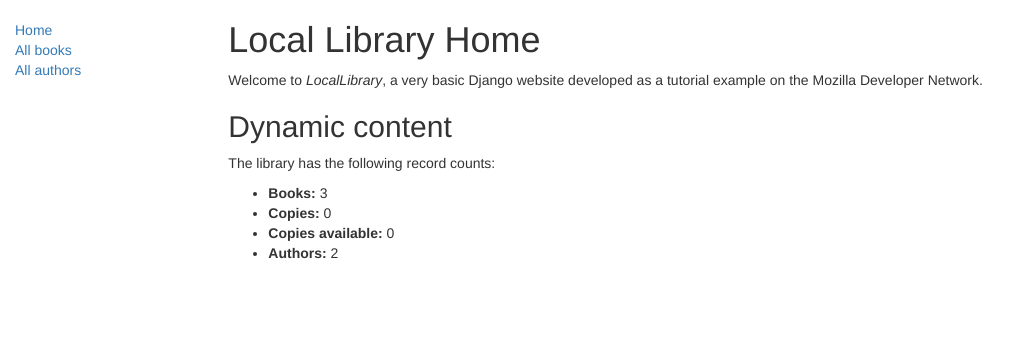
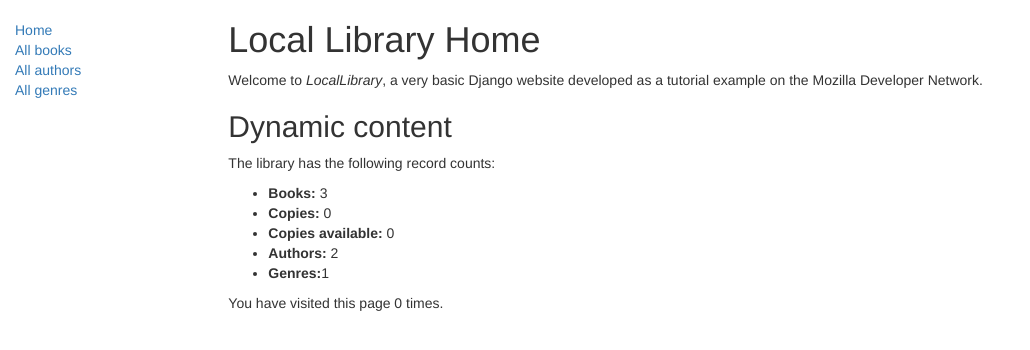
Before and after one commit to bykoviu/locallibrary, a Django app: page /catalog/ in a window 1280 px wide. Shown: the top 350 px of the page, without its empty margins (0-1030 px from the left). Run offline with Django 3.2, Linux system fonts and the light colour scheme; data comes from the database, SQL or seed files in the repository; both versions use the stored data as it was after the commit; data that the repository does not hold is empty; some libraries are stand-ins or nearby versions.

Commit message:
Add page Genres and counter sessions

```diff
--- a/catalog/templates/base_generic.html
+++ b/catalog/templates/base_generic.html
@@ -25,6 +25,7 @@
           <li><a href="{% url 'index' %}">Home</a></li>
           <li><a href="{% url 'books' %}">All books</a></li>
           <li><a href="{% url 'authors' %}">All authors</a></li>
+		  <li><a href="{% url 'genres' %}">All genres</a></li>
       </ul>
      {% endblock %}
       </div>
@@ -34,5 +35,8 @@
     </div>
 
   </div>
+  {% block sessions %}
+
+  {% endblock %}
 </body>
 </html>
--- a/catalog/templates/index.html
+++ b/catalog/templates/index.html
@@ -13,6 +13,7 @@
     <li><strong>Copies:</strong> {{ num_instances }}</li>
     <li><strong>Copies available:</strong> {{ num_instances_available }}</li>
     <li><strong>Authors:</strong> {{ num_authors }}</li>
+	<li><strong>Genres:</strong>{{ num_genres }}</li>
   </ul>
-
+  <p>You have visited this page {{ num_visits }}{% if num_visits == 1 %} time{% else %} times{% endif %}.</p>
 {% endblock %}
--- a/catalog/urls.py
+++ b/catalog/urls.py
@@ -6,11 +6,11 @@ from django.conf.urls import url
 urlpatterns = [
     path('', views.index, name='index'),
  	path('books/', views.BookListView.as_view(), name='books'),
- 	path('books/', views.BookListView.as_view(), name='books'),
  	path('book/<int:pk>', views.BookDetailView.as_view(), name='book-detail'),
     path('author/', views.AuthorListView.as_view(), name='authors'),
     path('author/<int:pk>',
          views.AuthorDetailView.as_view(), name='author-detail'),
+         path('genres/', views.GenreListView.as_view(), name='genres')
  	#path('catalog/books/', ),
  	#path('catalog/authors/', ),
  	#path('catalog/book/<id>', ),
--- a/catalog/views.py
+++ b/catalog/views.py
@@ -10,16 +10,20 @@ def index(request):
     # Генерация "количеств" некоторых главных объектов
     num_books=Book.objects.all().count()
     num_instances=BookInstance.objects.all().count()
+    num_genres = Genre.objects.all().count()
     # Доступные книги (статус = 'a')
     num_instances_available=BookInstance.objects.filter(status__exact='a').count()
     num_authors=Author.objects.count()  # Метод 'all()' применен по умолчанию.
+    # Number of visits to this view, as counted in the session variable.
+    num_visits=request.session.get('num_visits', 0)
+    request.session['num_visits'] = num_visits + 1
 
     # Отрисовка HTML-шаблона index.html с данными внутри
     # переменной контекста context
     return render(
         request,
         'index.html',
-        context={'num_books':num_books,'num_instances':num_instances,'num_instances_available':num_instances_available,'num_authors':num_authors},
+        context={'num_books':num_books,'num_instances':num_instances,'num_instances_available':num_instances_available,'num_authors':num_authors, 'num_visits':num_visits, 'num_genres':num_genres}
     )
 
 
@@ -34,3 +38,6 @@ class AuthorListView(generic.ListView):
 
 class AuthorDetailView(generic.DetailView):
     model = Author
+
+class GenreListView(generic.ListView):
+    model = Genre
```
Also changed, not shown: catalog/templates/catalog/genre_list.html (added, +20 -0 lines), catalog/templates/catalog/genres_list.html (added, +20 -0 lines), db.sqlite3.
